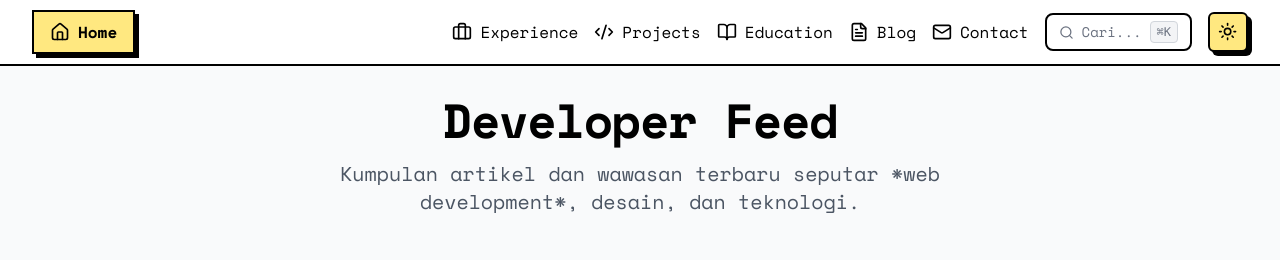
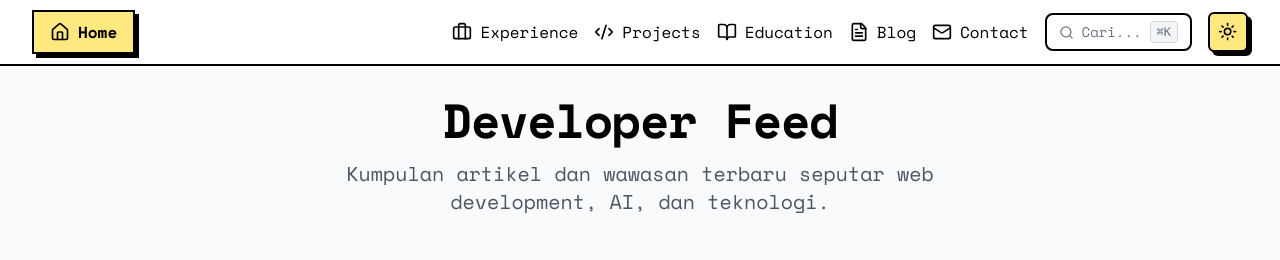
Before and after one commit to teguhwin8/teguhcoding.com, a Next.js app: page /blog in a window 1280 px wide. Shown: the top 260 px of the page. Built offline with nearby package versions, Linux system fonts and the light colour scheme.

Commit message:
Update blog header description to include AI

```diff
--- a/app/blog/page.tsx
+++ b/app/blog/page.tsx
@@ -48,7 +48,7 @@ export default async function Blog({ searchParams }: BlogPageProps) {
         <header className="mb-12 text-center">
           <h1 className="text-4xl md:text-5xl font-black mb-4 tracking-tight">Developer Feed</h1>
           <p className="text-xl text-gray-600 dark:text-gray-300 max-w-2xl mx-auto">
-            Kumpulan artikel dan wawasan terbaru seputar *web development*, desain, dan teknologi.
+            Kumpulan artikel dan wawasan terbaru seputar web development, AI, dan teknologi.
           </p>
         </header>
 
```
